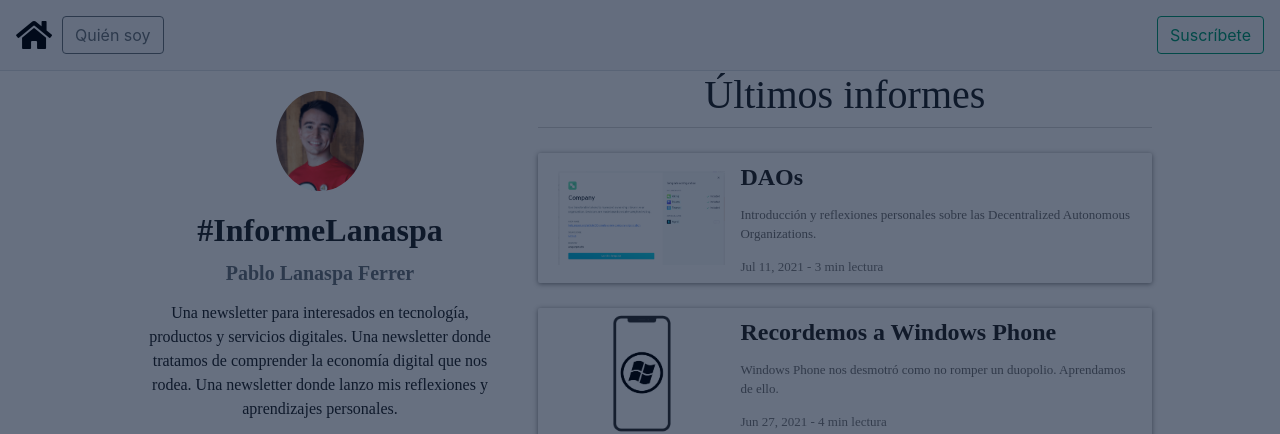
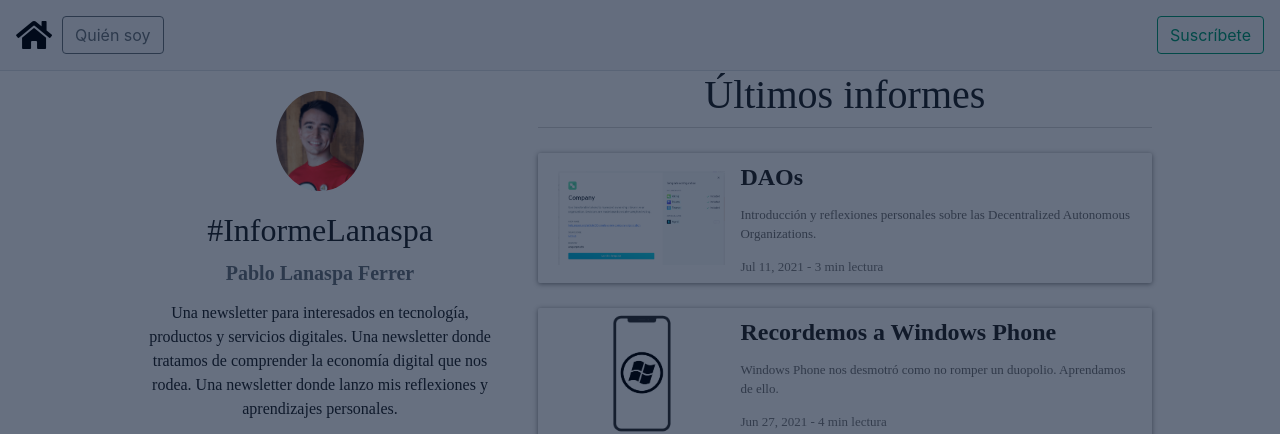
Before and after one commit to planaspa/planaspa.github.io, a Jekyll site: the page built from index.markdown, in a window 1280 px wide. Shown: the top 434 px of the page. Built offline with Jekyll 4.4.1, drawn with Linux system fonts in a browser that asks for light colours; nearby versions of some CDN libraries; comment, search, counter and statistics services are not loaded.

Commit message:
Updated size of title

```diff
--- a/index.markdown
+++ b/index.markdown
@@ -14,7 +14,7 @@ summary: "Sitio web personal de Pablo Lanaspa. Publico opiniones personales acer
             <div class="card text-center border-0" style="width: 100%; margin-top: 20px">
               <img class="card-img-top mx-auto my-auto" src="{{ page.post_pic }}" alt="Imagen de perfil de Pablo" style="border-radius: 50%; max-height: 100px; max-width: 100px; height: auto; width:auto; ">
               <div class="card-body">
-                <h2 class="card-title" style="margin-top: 0">#InformeLanaspa</h2>
+                <h1 class="card-title" style="margin-top: 0; font-size: xx-large;">#InformeLanaspa</h1>
                 <h5 class="text-muted" style="margin-top: 0">Pablo Lanaspa Ferrer</h5>
                 <p>Una newsletter para interesados en tecnología, productos y servicios digitales. Una newsletter donde tratamos de comprender la economía digital que nos rodea. Una newsletter donde lanzo mis reflexiones y aprendizajes personales.</p>
               </div>
@@ -47,7 +47,7 @@ summary: "Sitio web personal de Pablo Lanaspa. Publico opiniones personales acer
                             </div>
                         </div>
                         <div class="email_container_right">
-                            <div class="clear"><input type="submit" value="¡Suscríbeme!" name="subscribe" id="mc-embedded-subscribe" class="button" style="background-color:#029E74"></div>
+                            <div class="clear"><input type="submit" value="¡Suscríbeme!" name="subscribe" id="mc-embedded-subscribe" class="button" style="background-color:#029E74; width: auto;"></div>
                         </div>
                     </div>
                 </div>
```
